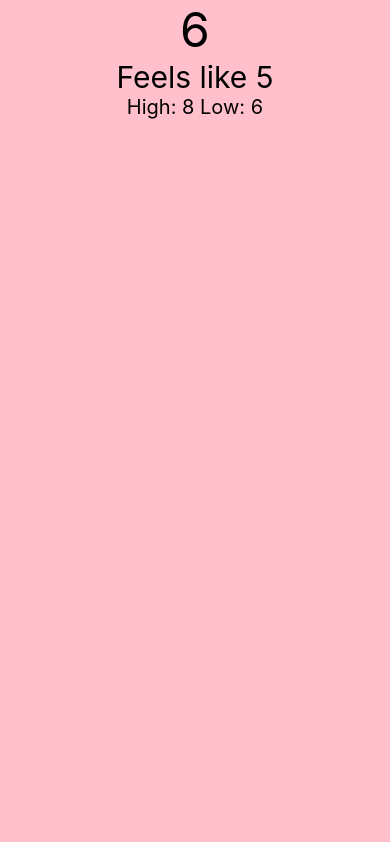
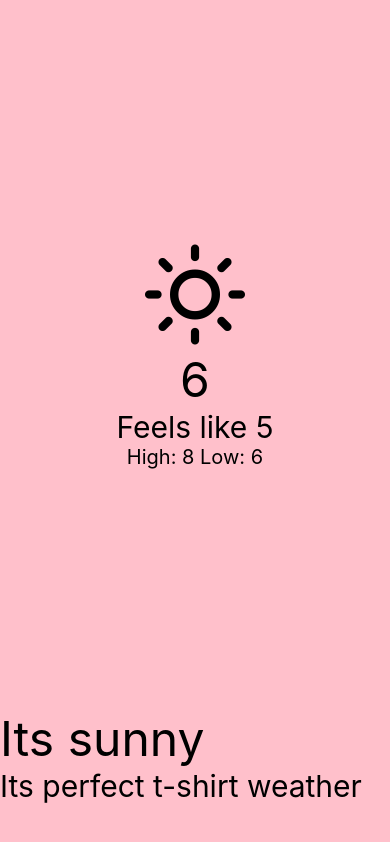
Before and after one commit to ShadiaKahin/react-native-weather-app, a React Native app: screen / in a window 390 px wide. Built offline with nearby package versions, Linux system fonts and the light colour scheme.

Commit message:
second commit

```diff
--- a/App.js
+++ b/App.js
@@ -1,47 +1,19 @@
-import react from "react"
-import { View, Text, SafeAreaView, StyleSheet } from "react-native"
+import React from "react";
+import { View, StyleSheet } from "react-native";
+import CurrentWeather from "./src/components/CurrentWeather";
+
 
 const App = () => {
-
   return (
-    <SafeAreaView style={styles.wrapper}>
-      <View style={styles.container}>
-        <Text style={styles.temp}>6</Text>
-        <Text style={styles.feels}>Feels like 5</Text>
-        <View style={styles.highLowWrapper}>
-          <Text style={styles.highLow}>High: 8 </Text>
-          <Text style={styles.highLow}>Low: 6</Text>
-        </View>
-      </View>
-    </SafeAreaView>
-
-  )
+    <View style={styles.container}>
+      <CurrentWeather />
+    </View>
+)
 }
 
 const styles = StyleSheet.create({
   container: {
-    backgroundColor: 'pink',
-    flex: 1,
-    alignItems: 'center'
-  },
-  wrapper: {
-    flex: 1,
-  },
-  temp: {
-    color: 'black',
-    fontSize: 48
-  },
-  feels: {
-    fontSize: 30,
-    color: 'black'
-  },
-  highLow: {
-    color: 'black',
-    fontSize: 20
-  },
-  highLowWrapper: {
-    flexDirection: 'row'
+    flex: 1
   }
 })
-
 export default App;
--- /dev/null
+++ b/src/components/CurrentWeather.js
@@ -0,0 +1,69 @@
+import react from "react";
+import { View, Text, SafeAreaView, StyleSheet } from "react-native";
+import { Feather } from '@expo/vector-icons';
+
+
+const CurrentWeather = () => {
+
+    return (
+        <SafeAreaView style={styles.wrapper}>
+            <View style={styles.container}>
+                <Feather name="sun" size={100} color="black" />
+                <Text style={styles.temp}>6</Text>
+                <Text style={styles.feels}>Feels like 5</Text>
+                <View style={styles.highLowWrapper}>
+                    <Text style={styles.highLow}>High: 8 </Text>
+                    <Text style={styles.highLow}>Low: 6</Text>
+                </View>
+            </View>
+            <View style={styles.bodyWrapper}>
+                <Text style={styles.description}>Its sunny</Text>
+                <Text style={styles.message}>Its perfect t-shirt weather</Text>
+            </View>
+
+
+        </SafeAreaView>
+
+    )
+}
+
+const styles = StyleSheet.create({
+    container: {
+        justifyContent: "center",
+        flex: 1,
+        alignItems: 'center'
+    },
+    wrapper: {
+        flex: 1,
+        backgroundColor: 'pink',
+    },
+    temp: {
+        color: 'black',
+        fontSize: 48
+    },
+    feels: {
+        fontSize: 30,
+        color: 'black'
+    },
+    highLow: {
+        color: 'black',
+        fontSize: 20
+    },
+    highLowWrapper: {
+        flexDirection: 'row'
+    },
+    bodyWrapper: {
+        justifyContent: 'flex-end',
+        alignItems: 'flex-start',
+        paddingLest: 25,
+        marginBottom: 40
+    },
+    description: {
+        fontSize: 48
+    },
+    message: {
+        fontSize: 30
+    }
+})
+
+export default CurrentWeather;
```
